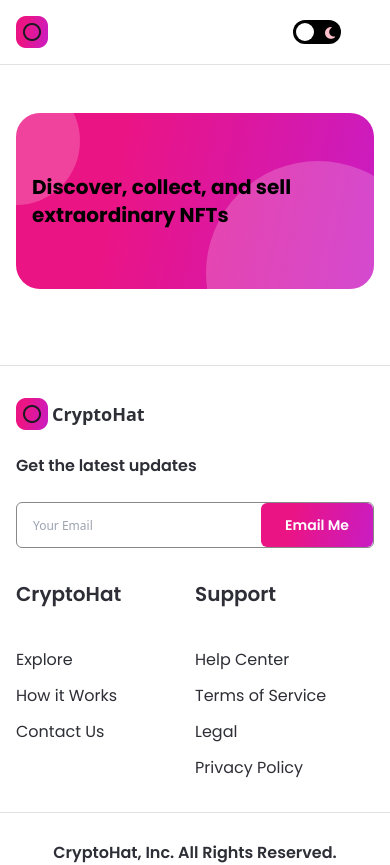
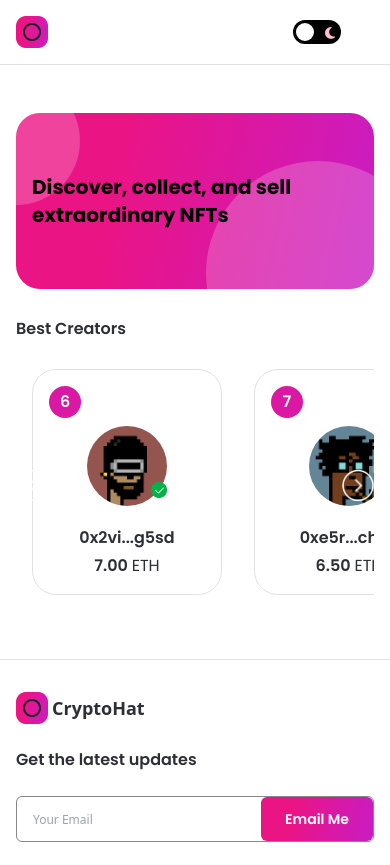
Before and after one commit to jagxman/NFT_Marketplace, a Next.js app: page / in a window 390 px wide. Shown: the top 865 px of the page. Built offline with nearby package versions, Linux system fonts and the light colour scheme.

Commit message:
Implemnt Best Creators Cards with Utility Function

```diff
--- /dev/null
+++ b/components/CreatorCard.jsx
@@ -0,0 +1,37 @@
+import React from 'react';
+import Image from 'next/image';
+import images from '../assets';
+
+const CreatorCard = ({ rank, creatorImage, creatorName, creatorEths }) => {
+  const x = 4;
+  return (
+    <div className="min-w-190 minlg:min-w-240 dark:bg-nft-black-3 bg-white border dark:border-nft-black-3 border-nft-gray-1 rounded-3xl flex flex-col p-4 m-4">
+
+      <div className="w-8 h-8 minlg:w-10 minglg:h-10 bg-nft-red-violet flexCenter rounded-full ">
+        <p className="font-poppins text-white font-semibold text-base minlg:text-lg">{rank}</p>
+      </div>
+
+      <div className="my-2 flex justify-center">
+        <div className="relative w-20 h-20 minlg:w-28 minlg:h-28">
+          <Image
+            src={creatorImage}
+            layout="fill"
+            objectFit="cover"
+            alt="creator"
+            className="rounded-full"
+          />
+          <div className="absolute w-4 h-4 minlg:w-7 minglg:h-7 bottom-2 right-0">
+            <Image src={images.tick} layout="fill" objectFit="contain" alt="tick" />
+          </div>
+        </div>
+      </div>
+
+      <div className="mt-3 minlg:mt-7 text-center flexCenter flex-col">
+        <p className="font-poppins dark:text-white text-nft-black-1 font-semibold text-base">{creatorName}</p>
+        <p className="mt-1 font-poppins dark:text-white text-nft-black-1 font-semibold text-base">{creatorEths.toFixed(2)} <span className="font-normal">ETH</span></p>
+      </div>
+    </div>
+  );
+};
+
+export default CreatorCard;
--- a/components/index.js
+++ b/components/index.js
@@ -3,5 +3,6 @@
 import Footer from './Footer';
 import Button from './Button';
 import Banner from './Banner';
+import CreatorCard from './CreatorCard';
 
-export { Navbar, Footer, Button, Banner };
+export { Navbar, Footer, Button, Banner, CreatorCard };
--- a/pages/index.js
+++ b/pages/index.js
@@ -1,6 +1,51 @@
-import { Banner } from '../components';
+import { useState, useEffect, useRef } from 'react';
+import Image from 'next/image';
+import { useTheme } from 'next-themes';
+import { Banner, CreatorCard } from '../components';
+import images from '../assets';
+import { makeId } from '../utils/makeId';
 
-const Home = () => (
+const Home = () => {
+  const [hideButtons, setHideButtons] = useState(false);
+  const parentRef = useRef(null);
+  const scrollRef = useRef(null);
+  const { theme } = useTheme();
+
+  const handleScroll = (direction) => {
+    const { current } = scrollRef;
+
+    const scrollAmount = window.innerWidth > 1800 ? 270 : 210;
+
+    if (direction === 'left') {
+      current.scrollLeft -= scrollAmount;
+    } else {
+      current.scrollLeft += scrollAmount;
+    }
+  };
+
+  const isScrollable = () => {
+    const { current } = scrollRef;
+    const { current: parent } = parentRef;
+
+    if (current?.scrollWidth >= parent?.offsetWidth) {
+      setHideButtons(false);
+    } else {
+      setHideButtons(true);
+    }
+  };
+
+  useEffect(() => {
+    isScrollable();
+    window.addEventListener('resize', isScrollable);
+
+    return () => {
+      window.removeEventListener('resize', isScrollable);
+    };
+  });
+
+  console.log(makeId(3));
+
+  return (
     <div className="flex justify-center sm:px-4 p-12">
       <div className="w-full minmd:w-4/5">
         <Banner
@@ -8,8 +53,46 @@
           childStyles="md:text-4xl sm:text-2xl xs:text-xl text-left"
           parentStyles="justify-start mb-7 h-72 sm:h-60 p-12 xs:p-4 xs:h-44 rounded-3xl"
         />
+
+        <div>
+          <h1 className="font-poppins dark:text-white text-nft-black-1 text-2x1 minlg:text-4xl font-semibold ml-4 xs:ml-0">
+            Best Creators
+          </h1>
+
+          <div className="relative flex-1 max-w-full flex mt-3" ref={parentRef}>
+            <div
+              className="flex flex-row w-max overflow-x-scroll no-scrollbar select-none"
+              ref={scrollRef}
+            >
+              {[6, 7, 8, 9, 10].map((i) => (
+                <CreatorCard
+                  key={`creator-${i}`}
+                  rank={i}
+                  creatorImage={images[`creator${i}`]}
+                  creatorEths={10 - i * 0.5}
+                  creatorName={`0x${makeId(3)}...${makeId(4)}`}
+                />
+              ))}
+              {!hideButtons && (
+              <>
+
+                <div className="absolute w-8 h-8 minlg:w-12 minlg:h-12 top-45 cursor-pointer left-0" onClick={() => handleScroll('left')}>
+                  <Image src={images.left} layout="fill" objectFit="contain" alt="left" className={theme === 'light' && 'filter invert'} />
+                </div>
+
+                <div className="absolute w-8 h-8 minlg:w-12 minlg:h-12 top-45 cursor-pointer right-0" onClick={() => handleScroll('right')}>
+                  <Image src={images.right} layout="fill" objectFit="contain" alt="left" className={theme === 'light' && 'filter invert'} />
+                </div>
+
+              </>
+              )}
+
+            </div>
+          </div>
+        </div>
       </div>
     </div>
   );
+};
 
 export default Home;
--- /dev/null
+++ b/utils/makeId.js
@@ -0,0 +1,11 @@
+export const makeId = (length) => {
+  let result = '';
+
+  const characters = 'abcdefghijklmnopqrstuvwxyz0123456789';
+
+  for (let i = 0; i < length; i += 1) {
+    result += characters[Math.floor(Math.random() * characters.length)];
+  }
+
+  return result;
+};
```
Lines whose indentation alone changed are shown as unchanged.
